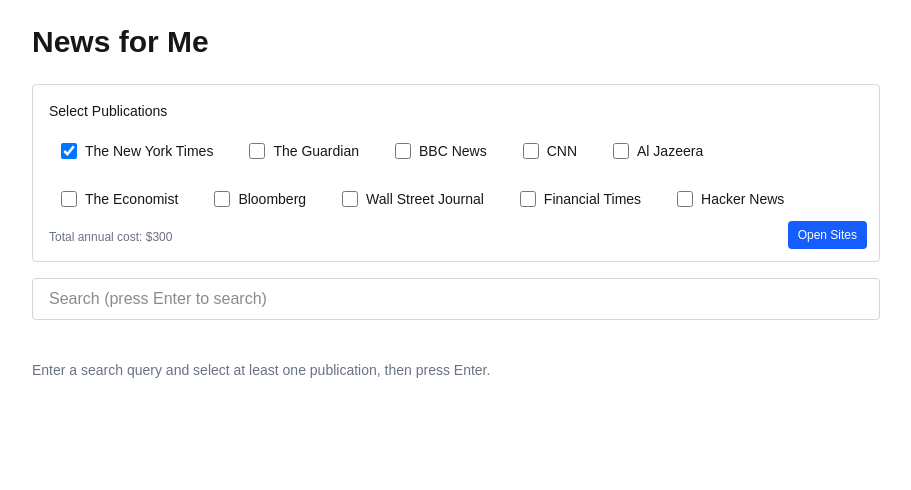
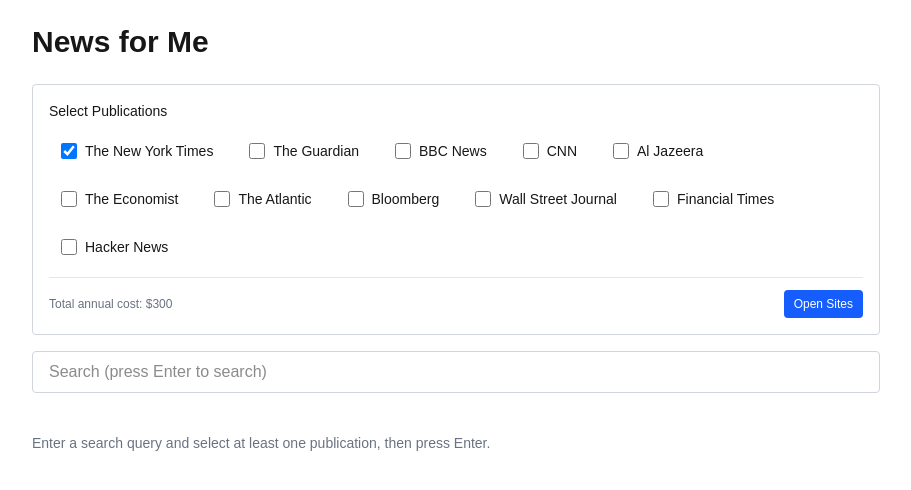
Before and after one commit to bttf/news-for-me, a Next.js app: page / in a window 1280 px wide. Both pictures are taken after a click on the label "The New York Times". Shown: the top 490 px of the page, without its empty margins (184-1095 px from the left). Built offline with nearby package versions, Linux system fonts and the light colour scheme.

Commit message:
add atlantic; tooltip updates

```diff
--- a/app/PublicationsSelector.tsx
+++ b/app/PublicationsSelector.tsx
@@ -14,6 +14,7 @@
   onChange,
 }: PublicationsSelectorProps) {
   const [hoveredSlug, setHoveredSlug] = useState<string | null>(null);
+  const [hideTimeout, setHideTimeout] = useState<NodeJS.Timeout | null>(null);
 
   // Load from localStorage on mount
   useEffect(() => {
@@ -37,6 +38,30 @@
     }
   }, [selectedPublications]);
 
+  // Cleanup timeout on unmount
+  useEffect(() => {
+    return () => {
+      if (hideTimeout) {
+        clearTimeout(hideTimeout);
+      }
+    };
+  }, [hideTimeout]);
+
+  const handleMouseEnter = (slug: string) => {
+    if (hideTimeout) {
+      clearTimeout(hideTimeout);
+      setHideTimeout(null);
+    }
+    setHoveredSlug(slug);
+  };
+
+  const handleMouseLeave = () => {
+    const timeout = setTimeout(() => {
+      setHoveredSlug(null);
+    }, 300); // 300ms delay before hiding
+    setHideTimeout(timeout);
+  };
+
   const handleToggle = (slug: string) => {
     if (selectedPublications.includes(slug)) {
       onChange(selectedPublications.filter((s) => s !== slug));
@@ -59,15 +84,15 @@
   ).reduce((sum, pub) => sum + pub.annualCost, 0);
 
   return (
-    <div className="border border-gray-300 rounded p-4 mb-4 relative">
+    <div className="border border-gray-300 rounded p-4 mb-4">
       <h2 className="text-sm font-medium mb-3">Select Publications</h2>
       <div className="flex flex-wrap gap-3">
         {AVAILABLE_PUBLICATIONS.map((pub) => (
           <label
             key={pub.slug}
             className="flex items-center gap-2 cursor-pointer hover:bg-gray-50 dark:hover:bg-gray-800 px-3 py-2 rounded transition-colors relative"
-            onMouseEnter={() => setHoveredSlug(pub.slug)}
-            onMouseLeave={() => setHoveredSlug(null)}
+            onMouseEnter={() => handleMouseEnter(pub.slug)}
+            onMouseLeave={handleMouseLeave}
           >
             <input
               type="checkbox"
@@ -77,31 +102,43 @@
             />
             <span className="text-sm">{pub.name}</span>
             {hoveredSlug === pub.slug && (
-              <div className="absolute z-10 bg-background border border-foreground/10 rounded-lg shadow-lg p-5 w-96 left-full ml-2 top-0 pointer-events-none">
+              <div
+                className="absolute z-10 bg-background border border-foreground/10 rounded-lg shadow-lg p-5 w-96 left-full ml-2 top-0"
+                onMouseEnter={() => handleMouseEnter(pub.slug)}
+                onMouseLeave={handleMouseLeave}
+              >
                 <h3 className="font-semibold text-base mb-3 tracking-wide">
                   {pub.name}
                 </h3>
-                <p className="text-sm leading-relaxed tracking-wide">
+                <p className="text-sm leading-relaxed tracking-wide mb-3">
                   {pub.description}
                 </p>
+                <a
+                  href={`https://${pub.url}`}
+                  target="_blank"
+                  rel="noopener noreferrer"
+                  className="text-sm text-blue-600 dark:text-blue-400 hover:underline"
+                >
+                  Visit {pub.name} →
+                </a>
               </div>
             )}
           </label>
         ))}
       </div>
       {selectedPublications.length > 0 && (
-        <>
+        <div className="mt-3 pt-3 border-t border-gray-200 dark:border-gray-700 flex items-center justify-between">
+          <div className="text-xs text-gray-500 dark:text-gray-400">
+            Total annual cost: ${totalAnnualCost.toLocaleString()}
+          </div>
           <button
             onClick={handleOpenFrontPages}
-            className="absolute bottom-3 right-3 text-xs px-2.5 py-1.5 bg-blue-600 text-white rounded hover:bg-blue-700 transition-colors"
+            className="text-xs px-2.5 py-1.5 bg-blue-600 text-white rounded hover:bg-blue-700 transition-colors"
             title="Open front pages"
           >
             Open Sites
           </button>
-          <div className="mt-3 text-xs text-gray-500 dark:text-gray-400">
-            Total annual cost: ${totalAnnualCost.toLocaleString()}
-          </div>
-        </>
+        </div>
       )}
     </div>
   );
--- a/app/publications.ts
+++ b/app/publications.ts
@@ -56,6 +56,14 @@
     annualCost: 200,
   },
   {
+    slug: "atlantic",
+    name: "The Atlantic",
+    url: "theatlantic.com",
+    description:
+      "Founded in 1857 in Boston, The Atlantic is a center-left to liberal magazine known for long-form journalism and in-depth cultural and political analysis. With approximately 1 million digital and print subscribers, it attracts a highly educated readership. The publication operates on a freemium model with metered paywall, offering print subscriptions at around $40/year or roughly $3/month.",
+    annualCost: 40,
+  },
+  {
     slug: "bloomberg",
     name: "Bloomberg",
     url: "bloomberg.com",
```
